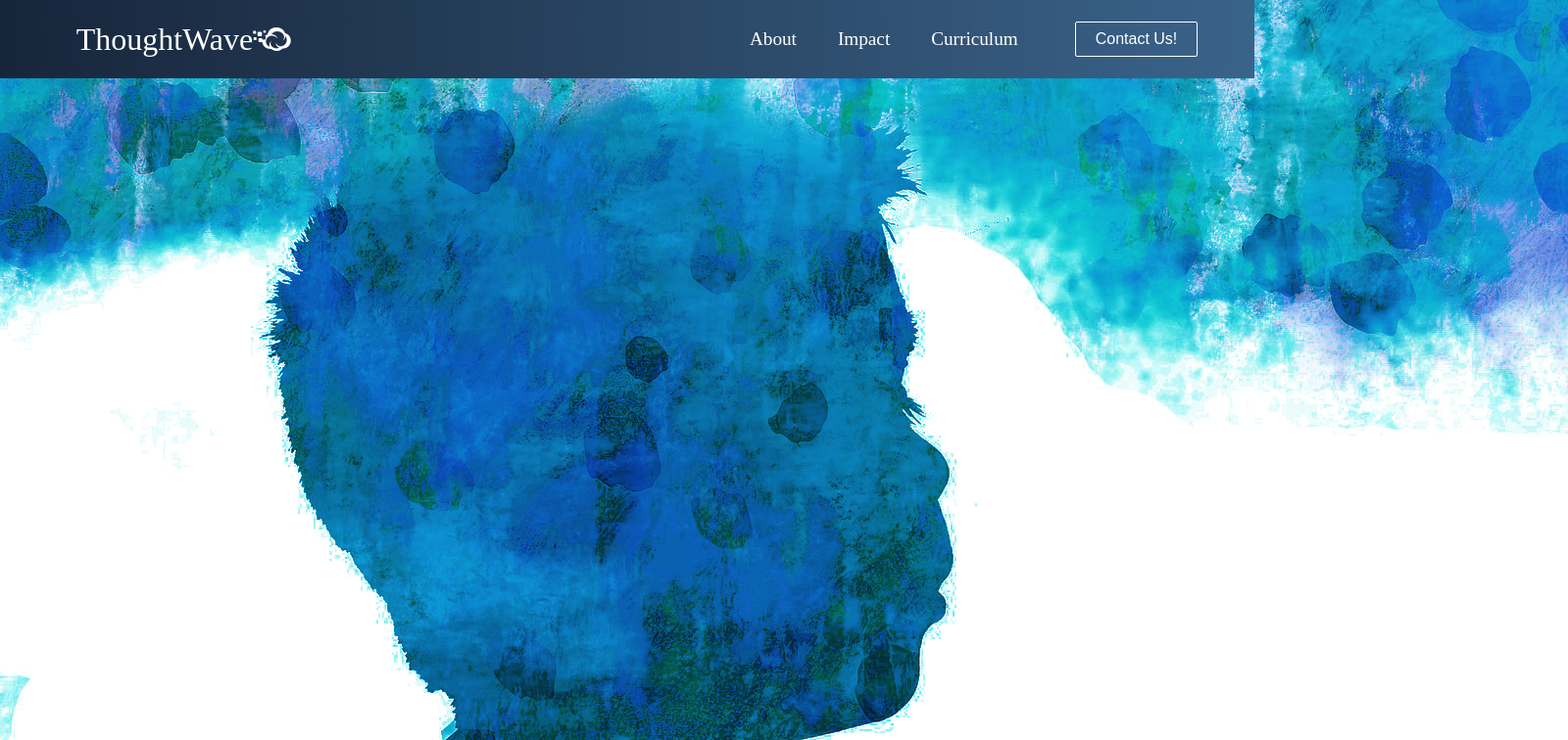
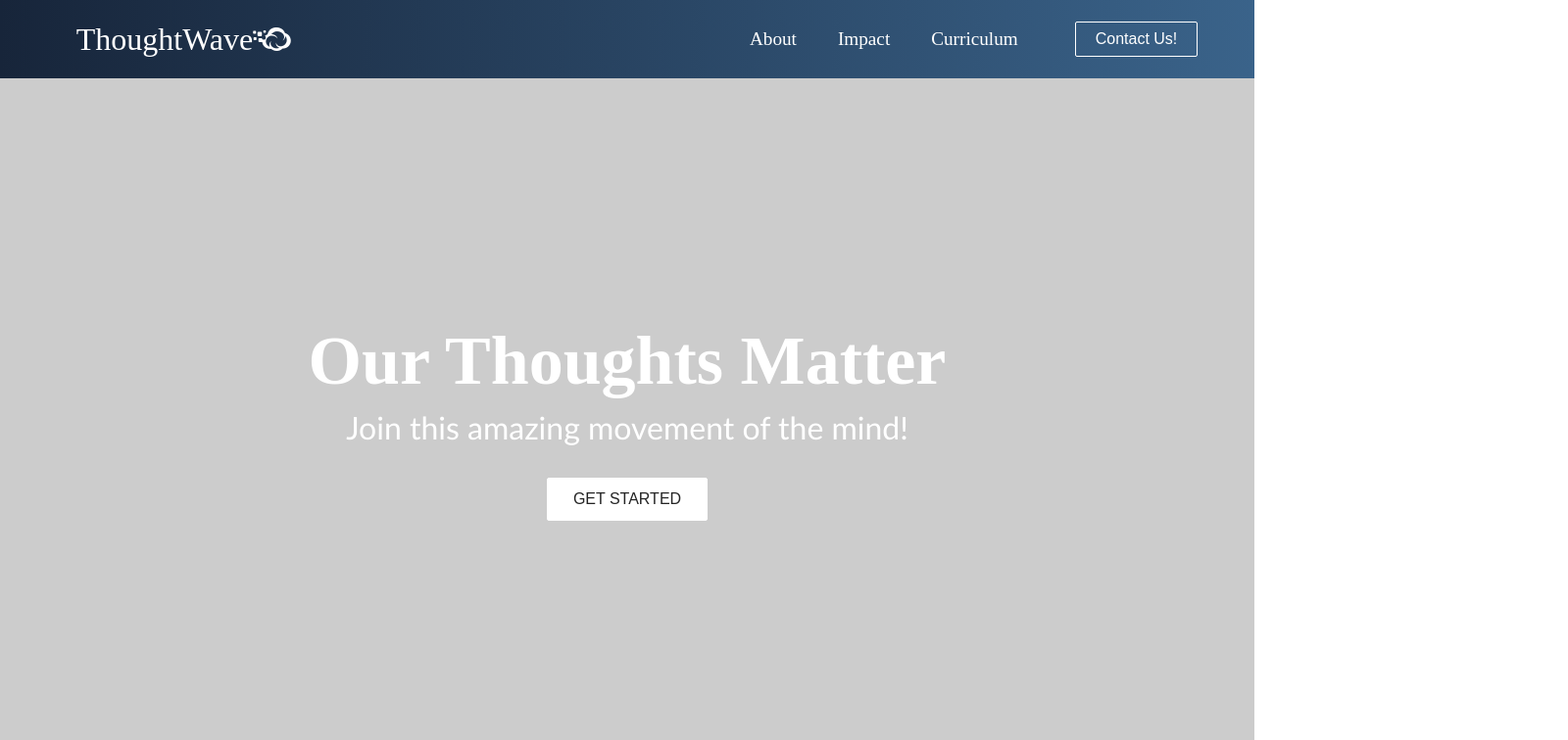
Before and after one commit to AJofEarth321/ThoughtWave-WIP, a React (Create React App) app: page / in a window 1280 px wide. Shown: the top 756 px of the page at 98% size, 1600 px wide, since content can reach past the window. Built offline with nearby package versions, Linux system fonts and the light colour scheme.

Commit message:
work on resolving issue in HeroSection file where hero-container image pushes text to bottom of page

```diff
--- a/src/components/HeroSection.js
+++ b/src/components/HeroSection.js
@@ -2,12 +2,12 @@ import React from 'react';
 import '../App.css';
 import { Button } from './Button'
 import './HeroSection.css';
-import twHead from '../images/twHead.jpg'
+// import twHead from '../images/twHead.jpg'
 
 function HeroSection() {
   return (
     <div className='hero-container'>
-        <img src={twHead} alt="Logo" />
+        {/* <img src={twHead} alt="Logo" /> */}
         <h1>Our Thoughts Matter</h1>
         <p>Join this amazing movement of the mind!</p>
         <div className="hero-btns">
--- a/src/pages/Home.js
+++ b/src/pages/Home.js
@@ -4,9 +4,9 @@ import HeroSection from '../components/HeroSection';
 
 function Home () {
     return (
-    <div>
+    <>
         <HeroSection />
-    </div>
+    </>
     )
 }
 
```
Also changed, not shown: public/assets/twHead.jpg (added), 1 other file (tests, documents, lock files or other folders).
